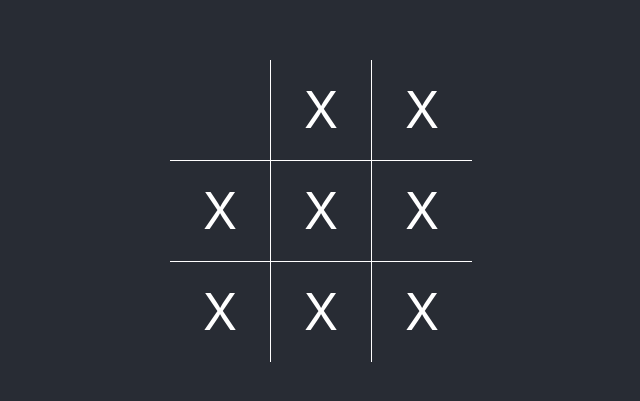
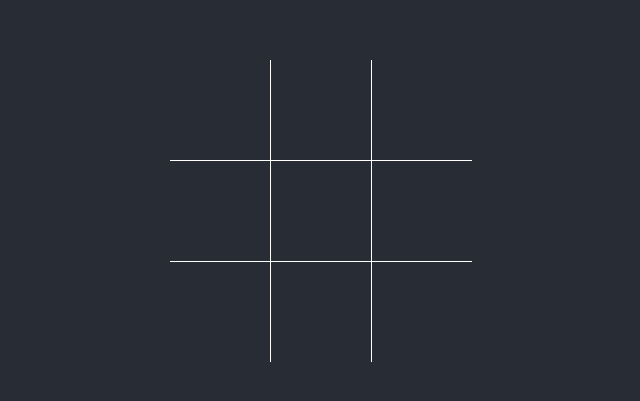
Before and after one commit to SonyTmg/tic-tac-toe, a React (Create React App) app: page / in a window 1280 px wide. Shown: the part 189-590 px from the top of the page, without its empty margins (319-959 px from the left). Built offline with nearby package versions, Linux system fonts and the light colour scheme.

Commit message:
add toggle function between X and O

```diff
--- a/src/Grid.js
+++ b/src/Grid.js
@@ -1,30 +1,43 @@
+import { useState } from 'react';
 import './App.css';
+import Tile from './Tile';
+
 
 function Grid() {
+
+  const [nextPiece, setNextPiece] = useState('X');
+  const toggleNextPiece = () => {
+    if (nextPiece === 'X') {
+      setNextPiece('O');
+    } else {
+      setNextPiece('X');
+    }
+  }
+
   return (
     <div>
       <div className="grid-row" >
-        <div className="grid-tile" ></div>
+        <Tile nextPiece={nextPiece} toggleNextPiece={toggleNextPiece}/>
         <div className="grid-border-right" ></div>
-        <div className="grid-tile">X</div>
+        <Tile nextPiece={nextPiece} toggleNextPiece={toggleNextPiece}/>
         <div className="grid-border-right" ></div>
-        <div className="grid-tile">X</div>
+        <Tile nextPiece={nextPiece} toggleNextPiece={toggleNextPiece}/>
       </div>
       <div className="grid-border-top"></div>
       <div className="grid-row" >
-        <div className="grid-tile">X</div>
+        <Tile nextPiece={nextPiece} toggleNextPiece={toggleNextPiece}/>
         <div className="grid-border-right" ></div>
-        <div className="grid-tile">X</div>
+        <Tile nextPiece={nextPiece} toggleNextPiece={toggleNextPiece}/>
         <div className="grid-border-right" ></div>
-        <div className="grid-tile">X</div>
+        <Tile nextPiece={nextPiece} toggleNextPiece={toggleNextPiece}/>
       </div>
       <div className="grid-border-top"></div>
       <div className="grid-row" >
-        <div className="grid-tile">X</div>
+        <Tile nextPiece={nextPiece} toggleNextPiece={toggleNextPiece}/>
         <div className="grid-border-right" ></div>
-        <div className="grid-tile">X</div>
+        <Tile nextPiece={nextPiece} toggleNextPiece={toggleNextPiece}/>
         <div className="grid-border-right" ></div>
-        <div className="grid-tile">X</div>
+        <Tile nextPiece={nextPiece} toggleNextPiece={toggleNextPiece}/>
       </div>
     </div>
   );
--- /dev/null
+++ b/src/Tile.js
@@ -0,0 +1,22 @@
+import { useState } from "react";
+
+function Tile(props) {
+
+  const [piece, setPiece] = useState();
+  const onClick = () => {
+    setPiece(props.nextPiece);
+    props.toggleNextPiece();
+  }
+  // Option of having X or O
+  // The first click will always represent X
+  // After the first click, every other click should alternate until everything is filled
+  return (
+    <div className="grid-tile" onClick={onClick}>
+      {piece}
+    </div>
+  )
+
+}
+
+
+export default Tile;
```
